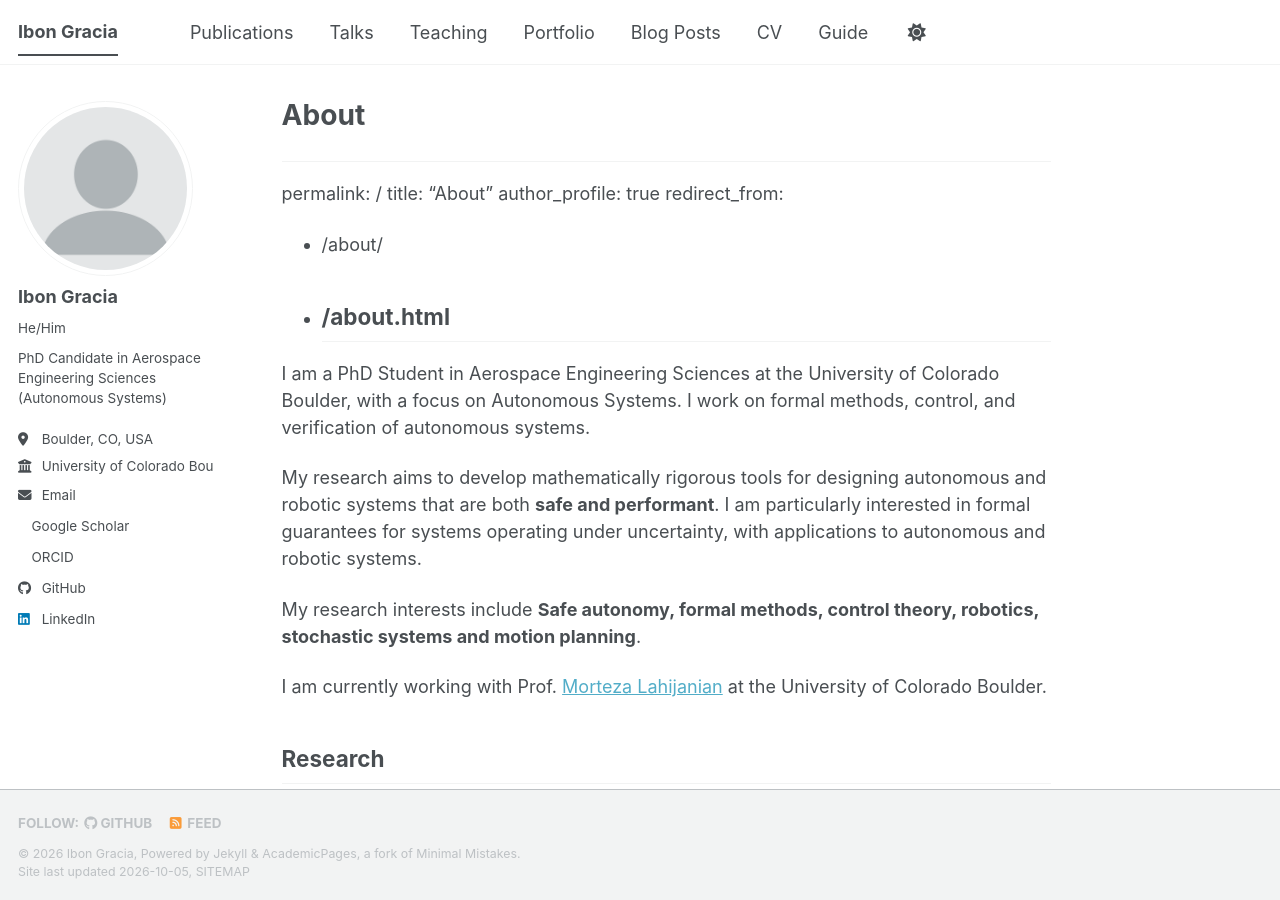
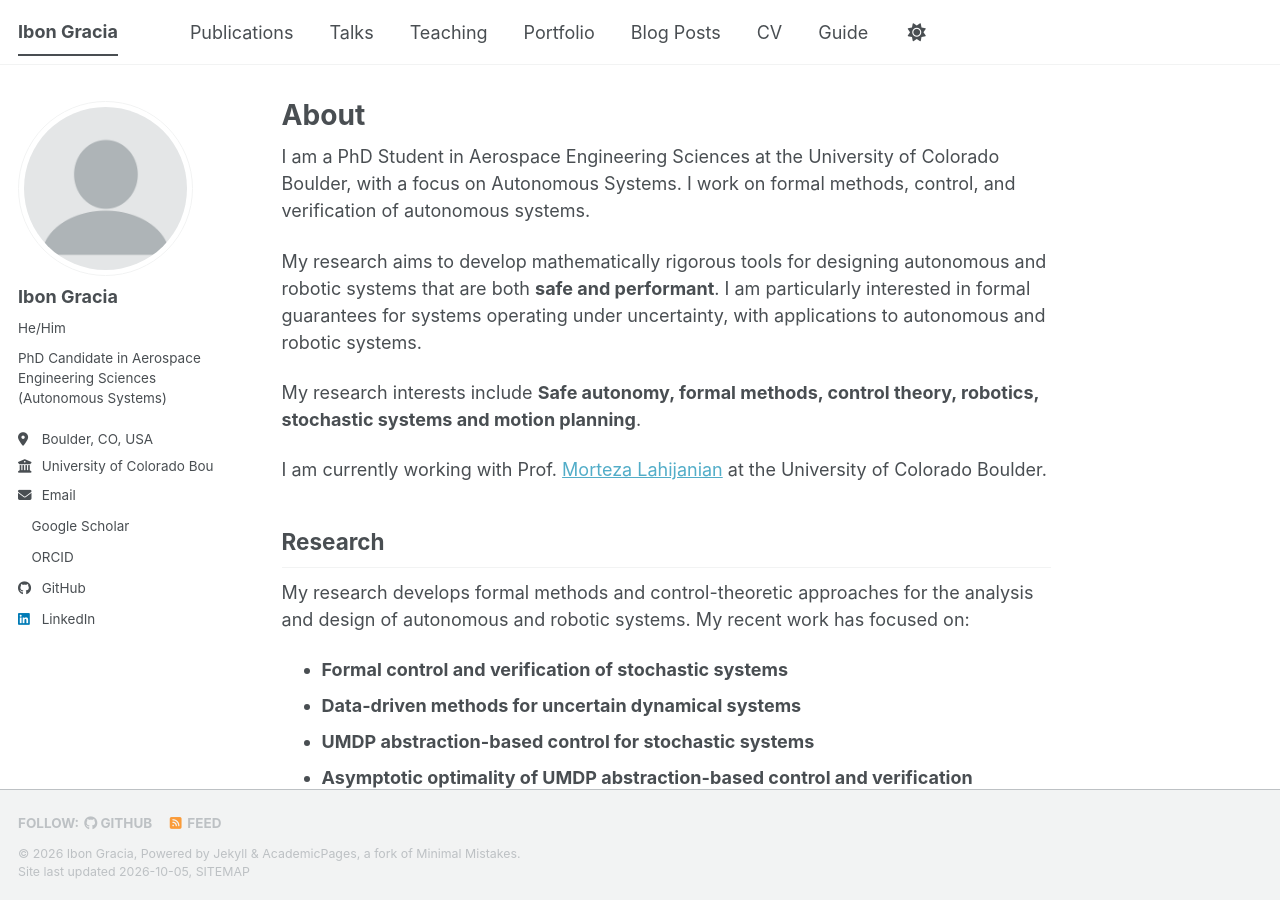
Before and after one commit to igraciamerino/igraciamerino.github.io, a Jekyll site: the page built from _pages/about.md, in a window 1280 px wide and 900 px high. Built offline with Jekyll 4.4.1, drawn with Linux system fonts in a browser that asks for light colours; a style sheet for code colours, icons or effects is not loaded.

Commit message:
Fix homepage front matter

```diff
--- a/_pages/about.md
+++ b/_pages/about.md
@@ -1,12 +1,3 @@
----
-permalink: /
-title: "About"
-author_profile: true
-redirect_from:
-  - /about/
-  - /about.html
----
-
 ---
 permalink: /
 title: "About"
```
